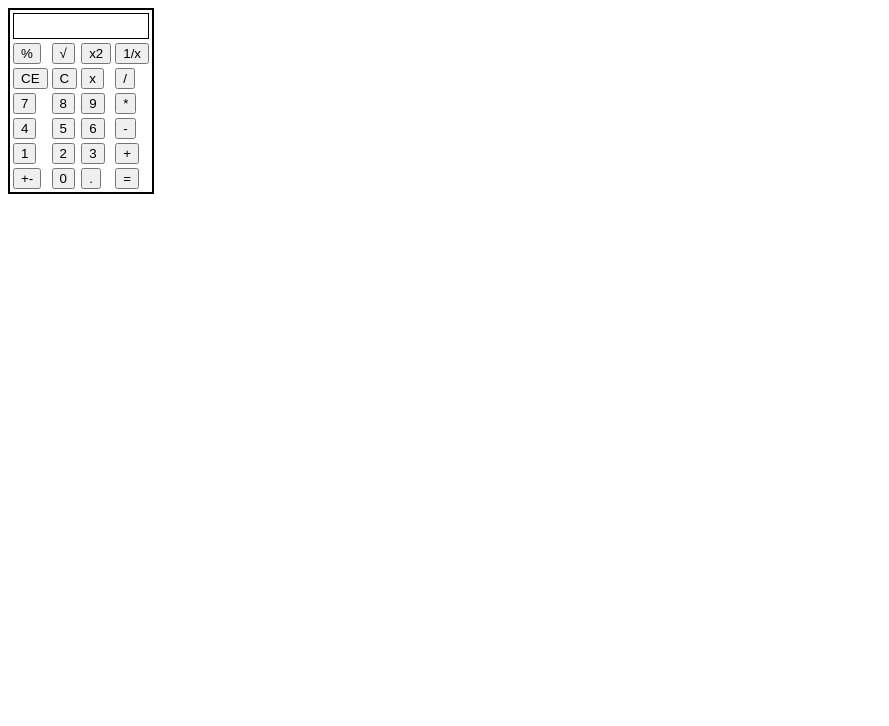
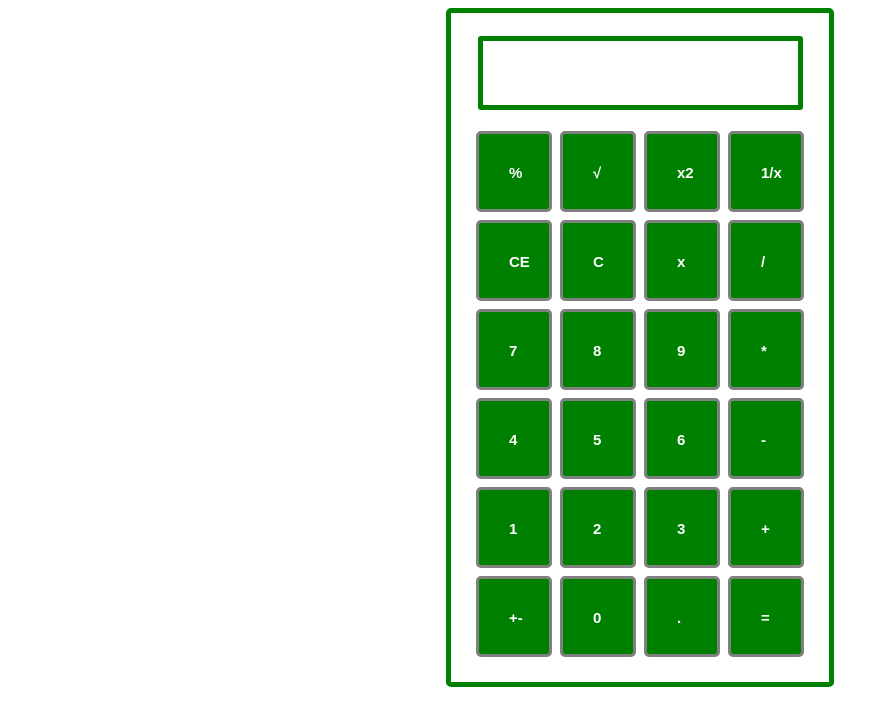
Before and after one commit to ABINAYA2801/CodePractice, a plain HTML site: page index.html in a window 1280 px wide. Shown: the whole page, without its empty margins (0-889 px from the left). Drawn offline with Linux system fonts and the light colour scheme.

Commit message:
Update calculator.css

```diff
--- a/calculator.css
+++ b/calculator.css
@@ -11,11 +11,43 @@ body{
 }
 
 .primaryTable{
-    border: 2px solid #000000;
+    width: 300px;
+    height: 530px;
+    margin: auto;
+    border: 5px solid green;
+    border-radius: 5px;
+    padding: 20px;
 }
 
 #displayResult{
-    border: 1px solid #000000;
+    width: 275px;
+    border: 5px solid green;
+    border-radius: 3px;
+    padding: 20px;
+    margin: auto;
     height: 1.5rem;
     text-align: right;
+    margin-bottom: 15px;
+    font-family: sans-serif;
+    font-weight: 800;
+    font-size: 1.125rem;
 }
+
+button{
+    width: 20px;
+    background-color: green;
+    color: white;
+    border: 3px solid gray;
+    border-radius: 5px;
+    padding:30px 40px 45px 30px;
+    margin: 2px;
+    font-size: 15px;
+    height: 0px;
+    font-weight: 600;
+}
+
+button:hover{
+    background-color:skyblue;
+    border: 3px solid blue;
+    color: black;
+}
```
